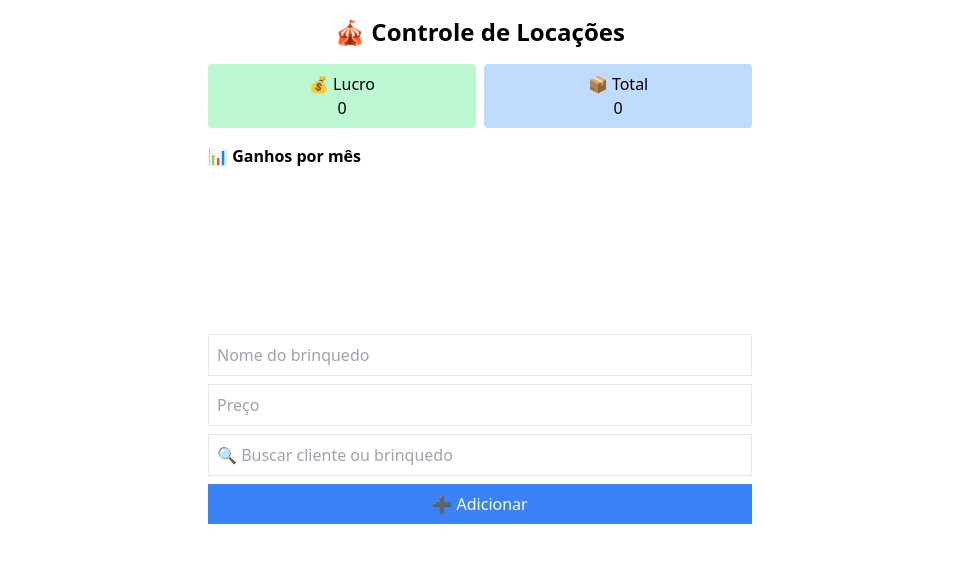
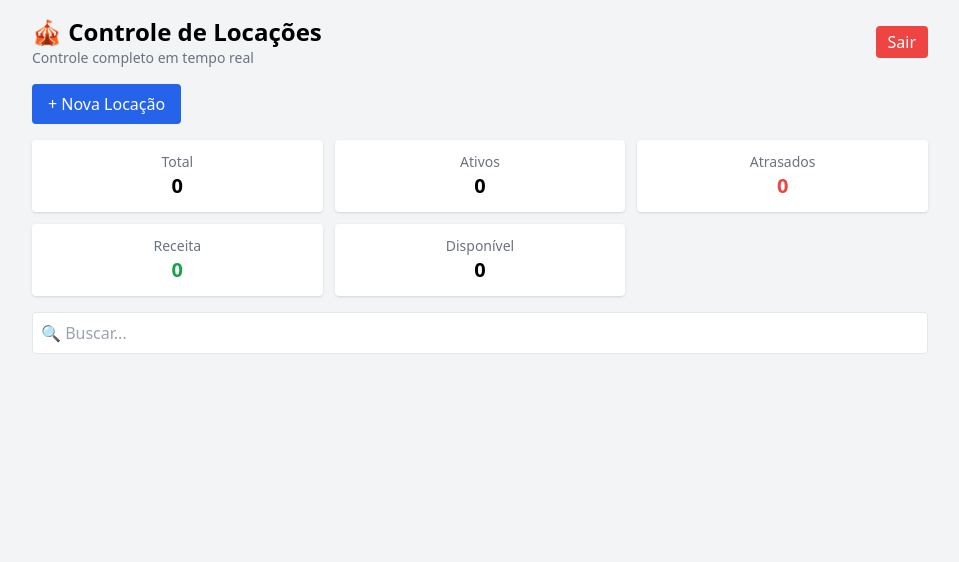
Before and after one commit to yuguzero/gestao-1.0, a website: page templates/index.html in a window 1280 px wide. Shown: the whole page, without its empty margins (160-1119 px from the left). Drawn offline with nearby package versions, Linux system fonts and the light colour scheme; no server answers.

Commit message:
Update index.html

```diff
--- a/templates/index.html
+++ b/templates/index.html
@@ -9,101 +9,163 @@
     <link rel="manifest" href="/manifest.json">
 </head>
 
-<body class="p-4 max-w-xl mx-auto">
+<body class="bg-gray-100 p-4">
 
-<h1 class="text-2xl font-bold text-center">🎪 Controle de Locações</h1>
+<div class="max-w-4xl mx-auto">
 
-<!-- 📊 CARDS -->
-<div class="grid grid-cols-2 gap-2 mt-4 text-center">
-    <div class="bg-green-200 p-2 rounded">
-        💰 Lucro<br><span id="lucro">0</span>
+    <!-- HEADER -->
+    <div class="flex justify-between items-center mb-4">
+        <div>
+            <h1 class="text-2xl font-bold">🎪 Controle de Locações</h1>
+            <p class="text-gray-500 text-sm">Controle completo em tempo real</p>
+        </div>
+
+        <a href="/logout" class="bg-red-500 text-white px-3 py-1 rounded">Sair</a>
     </div>
-    <div class="bg-blue-200 p-2 rounded">
-        📦 Total<br><span id="total">0</span>
+
+    <!-- BOTÃO -->
+    <button onclick="abrirModal()" class="bg-blue-600 text-white px-4 py-2 rounded mb-4">
+        + Nova Locação
+    </button>
+
+    <!-- CARDS -->
+    <div class="grid grid-cols-2 md:grid-cols-3 gap-3 mb-4 text-center">
+
+        <div class="bg-white p-3 rounded shadow">
+            <p class="text-gray-500 text-sm">Total</p>
+            <h2 id="total" class="text-xl font-bold">0</h2>
+        </div>
+
+        <div class="bg-white p-3 rounded shadow">
+            <p class="text-gray-500 text-sm">Ativos</p>
+            <h2 id="ativos" class="text-xl font-bold">0</h2>
+        </div>
+
+        <div class="bg-white p-3 rounded shadow">
+            <p class="text-gray-500 text-sm">Atrasados</p>
+            <h2 id="atrasados" class="text-xl font-bold text-red-500">0</h2>
+        </div>
+
+        <div class="bg-white p-3 rounded shadow">
+            <p class="text-gray-500 text-sm">Receita</p>
+            <h2 id="lucro" class="text-xl font-bold text-green-600">0</h2>
+        </div>
+
+        <div class="bg-white p-3 rounded shadow">
+            <p class="text-gray-500 text-sm">Disponível</p>
+            <h2 id="disponivel" class="text-xl font-bold">0</h2>
+        </div>
+
     </div>
+
+    <!-- BUSCA -->
+    <input id="busca" placeholder="🔍 Buscar..."
+    class="border p-2 w-full mb-3 rounded" oninput="carregar()">
+
+    <!-- LISTA -->
+    <div id="lista"></div>
+
 </div>
 
-<!-- 📊 GRÁFICO -->
-<h2 class="mt-4 font-bold">📊 Ganhos por mês</h2>
-<canvas id="grafico" style="max-height: 250px;"></canvas>
-
-<!-- INPUTS -->
-<input id="nome" placeholder="Nome do brinquedo" class="border p-2 w-full mt-4">
-<input id="preco" type="number" placeholder="Preço" class="border p-2 w-full mt-2">
-
-<!-- 🔎 BUSCA (AQUI que você pediu) -->
-<input id="busca" placeholder="🔍 Buscar cliente ou brinquedo"
-class="border p-2 w-full mt-2" oninput="carregar()">
-
-<button onclick="adicionar()" class="bg-blue-500 text-white p-2 w-full mt-2">
-➕ Adicionar
-</button>
-
-<ul id="lista" class="mt-4"></ul>
-
 <script>
-let graficoChart = null;
-
 async function carregar() {
     let res = await fetch("/brinquedos")
     let dados = await res.json()
 
     let busca = document.getElementById("busca").value.toLowerCase()
-
     let lista = document.getElementById("lista")
     lista.innerHTML = ""
 
     let total = 0
     let lucro = 0
+    let ativos = 0
+    let atrasados = 0
+    let disponivel = 0
+
     let hoje = new Date()
 
     dados.forEach(b => {
 
         if (
-            (b.nome || "").toLowerCase().includes(busca)
+            (b.nome || "").toLowerCase().includes(busca) ||
+            (b.cliente || "").toLowerCase().includes(busca)
         ) {
 
             total++
 
-            if (b.status === "concluído") {
-                lucro += Number(b.valor || 0)
-            }
+            if (b.status === "concluído") lucro += Number(b.valor || 0)
+            if (b.status === "locado") ativos++
+            if (b.status === "disponível") disponivel++
 
             let atrasado = false
             if (b.retirada) {
                 let data = new Date(b.retirada)
                 if (data < hoje && b.status !== "concluído") {
                     atrasado = true
+                    atrasados++
                 }
             }
 
-            let cor = atrasado ? "bg-red-200" : "bg-gray-100"
+            let cor = atrasado ? "border-red-400" : "border-gray-200"
 
             lista.innerHTML += `
-            <div class="${cor} p-3 mt-2 rounded shadow">
-                <b>${b.nome}</b><br>
-                💰 R$${b.valor || 0}<br>
-                Status: ${b.status || "disponível"}
+            <div class="bg-white p-3 rounded shadow mb-2 border ${cor}">
+                <div class="flex justify-between">
+                    <b>${b.nome}</b>
+                    <span class="text-sm">${b.status}</span>
+                </div>
+
+                <p class="text-sm text-gray-600">👤 ${b.cliente || "—"}</p>
+                <p class="text-sm text-gray-600">💰 R$${b.valor || 0}</p>
+
+                <div class="flex gap-2 mt-2">
+                    <button onclick="mudarStatus(${b.id}, 'locado')" class="bg-blue-500 text-white px-2 rounded">📦</button>
+                    <button onclick="mudarStatus(${b.id}, 'concluído')" class="bg-green-500 text-white px-2 rounded">✔</button>
+                    <button onclick="deletar(${b.id})" class="bg-red-500 text-white px-2 rounded">🗑️</button>
+                </div>
             </div>`
         }
     })
 
     document.getElementById("total").innerText = total
-    document.getElementById("lucro").innerText = lucro
-
-    atualizarGrafico(dados)
+    document.getElementById("lucro").innerText = "R$ " + lucro
+    document.getElementById("ativos").innerText = ativos
+    document.getElementById("atrasados").innerText = atrasados
+    document.getElementById("disponivel").innerText = disponivel
 }
 
-async function adicionar() {
-    let nome = document.getElementById("nome").value
-    let preco = document.getElementById("preco").value
+async function mudarStatus(id, status) {
+    await fetch("/status", {
+        method: "POST",
+        headers: {"Content-Type": "application/json"},
+        body: JSON.stringify({ id, status })
+    })
+    carregar()
+}
+
+async function deletar(id) {
+    await fetch("/deletar", {
+        method: "POST",
+        headers: {"Content-Type": "application/json"},
+        body: JSON.stringify({ id })
+    })
+    carregar()
+}
+
+async function abrirModal() {
+    let nome = prompt("Nome do brinquedo:")
+    let cliente = prompt("Cliente:")
+    let valor = prompt("Valor:")
+
+    if (!nome) return
 
     await fetch("/brinquedos", {
         method: "POST",
-        headers: { "Content-Type": "application/json" },
+        headers: {"Content-Type": "application/json"},
         body: JSON.stringify({
             nome,
-            valor: preco,
+            cliente,
+            valor,
             status: "disponível"
         })
     })
@@ -111,42 +173,7 @@ async function adicionar() {
     carregar()
 }
 
-function atualizarGrafico(dados) {
-    let meses = {}
-
-    dados.forEach(i => {
-        if (i.status === "concluído" && i.retirada) {
-            let d = new Date(i.retirada)
-            let mes = (d.getMonth()+1) + "/" + d.getFullYear()
-
-            if (!meses[mes]) meses[mes] = 0
-            meses[mes] += Number(i.valor || 0)
-        }
-    })
-
-    if (graficoChart) {
-        graficoChart.destroy()
-    }
-
-    graficoChart = new Chart(document.getElementById("grafico"), {
-        type: "bar",
-        data: {
-            labels: Object.keys(meses),
-            datasets: [{
-                label: "💰 Ganhos Mensais",
-                data: Object.values(meses)
-            }]
-        }
-    })
-}
-
-// 🚀 inicia
 carregar()
-
-// 📱 PWA
-if ('serviceWorker' in navigator) {
-  navigator.serviceWorker.register('/sw.js')
-}
 </script>
 
 </body>
```
